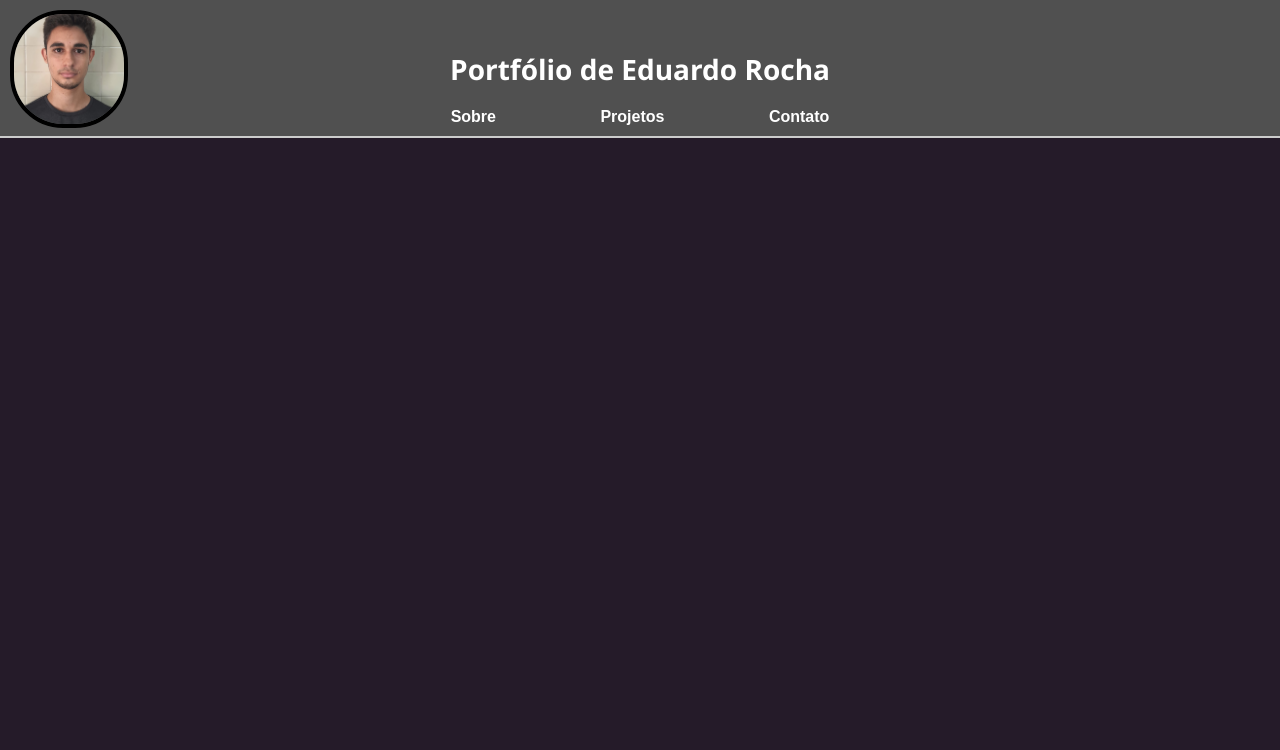
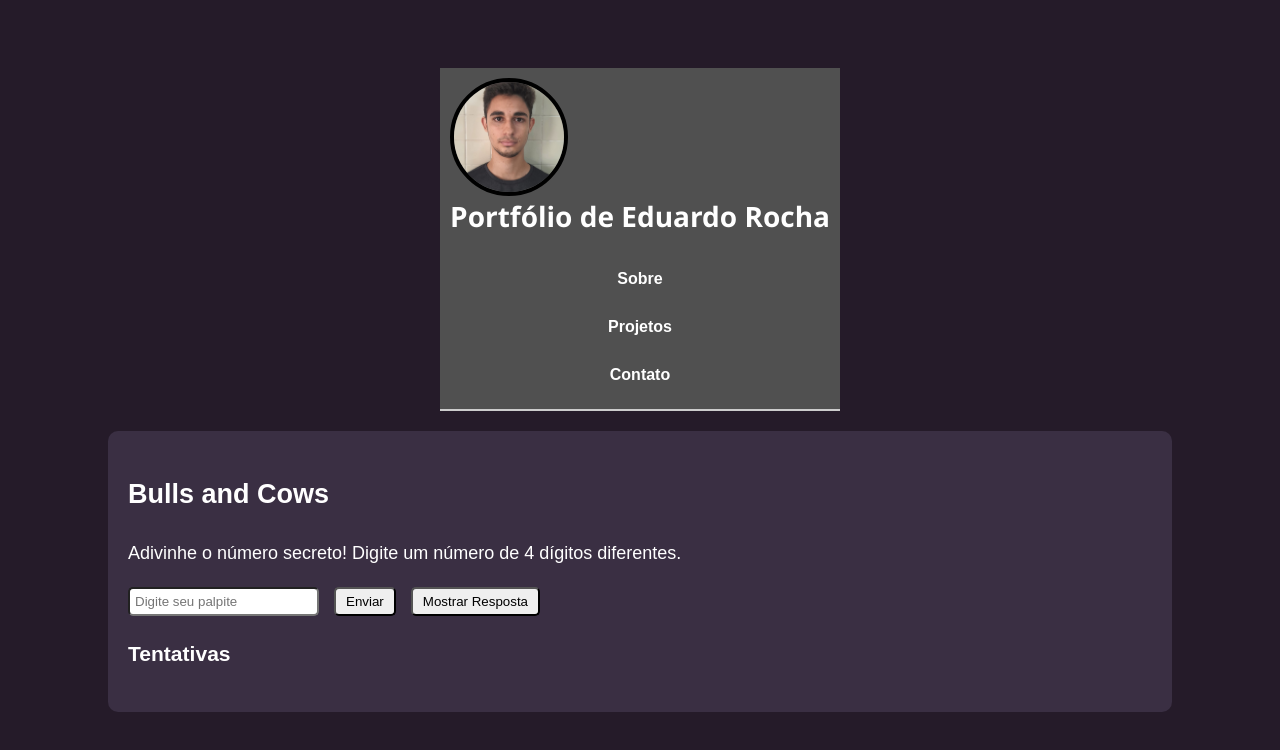
Before and after one commit to Edualex0/Portifolio, a plain HTML site: page index.html in a window 1280 px wide. Both pictures are taken after a click on the link "Projetos". Drawn offline with Linux system fonts and the light colour scheme.

Commit message:
10 - Implementação do jogo, e reformulação da interface

```diff
--- a/index.html
+++ b/index.html
@@ -12,7 +12,7 @@
         <h1>Portfólio de Eduardo Rocha</h1>
         <nav>
             <a href="#" id="sobre-btn">Sobre</a>
-            <a href="#">Projetos</a>
+            <a href="#" id="projetos-btn">Projetos</a>
             <a href="#"id="contato-btn">Contato</a>
         </nav>
     </header>
--- a/script.js
+++ b/script.js
@@ -1,6 +1,7 @@
 const botaoSobre = document.getElementById('sobre-btn');
+const botaoContato = document.getElementById('contato-btn');
+const botaoProjetos = document.getElementById('projetos-btn');
 const conteudo = document.getElementById('conteudo');
-const botaoContato = document.getElementById('contato-btn');
 
 let textoVisivel = false;
 
@@ -14,6 +15,7 @@ botaoSobre.addEventListener('click', () => {
             </ul>
         `;
         conteudo.classList.remove('conteudo-escondido');
+        conteudo.classList.add('animar-fade');
         textoVisivel = true;
     } else {
         conteudo.innerHTML = '';
@@ -25,3 +27,107 @@ botaoSobre.addEventListener('click', () => {
 botaoContato.addEventListener('click', () => {
     window.open('https://github.com/Edualex0', '_blank');
 });
+
+botaoProjetos.addEventListener('click', () => {
+    if (conteudo.classList.contains('conteudo-escondido')) {
+        conteudo.innerHTML = `
+            <h2>Bulls and Cows</h2>
+            <p>Adivinhe o número secreto! Digite um número de 4 dígitos diferentes.</p>
+            <input type="text" id="palpite" maxlength="4" placeholder="Digite seu palpite" style="padding: 5px; border-radius: 5px;">
+            <button id="enviar-palpite" style="padding: 5px 10px; margin-left: 10px; border-radius: 5px;">Enviar</button>
+            <button id="mostrar-resposta" style="padding: 5px 10px; margin-left: 10px; border-radius: 5px;">Mostrar Resposta</button>
+            <div id="resultado" style="margin-top: 20px;"></div>
+            <h3>Tentativas</h3>
+            <ul id="tentativas-lista" style="text-align: left;"></ul>
+        `;
+        conteudo.classList.remove('conteudo-escondido');
+        conteudo.classList.add('animar-fade');
+        iniciarJogo();
+    } else {
+        conteudo.innerHTML = '';
+        conteudo.classList.add('conteudo-escondido');
+    }
+});
+
+function iniciarJogo() {
+    const numeroSecreto = gerarNumeroSecreto();
+    let tentativas = [];
+
+    const botaoEnviar = document.getElementById('enviar-palpite');
+    const botaoMostrarResposta = document.getElementById('mostrar-resposta');
+    const resultado = document.getElementById('resultado');
+    const listaTentativas = document.getElementById('tentativas-lista');
+    const botaoTentarNovamente = document.createElement('button');
+
+    botaoTentarNovamente.style.padding = "5px 10px";
+    botaoTentarNovamente.style.marginTop = "20px";
+    botaoTentarNovamente.style.borderRadius = "5px";
+    botaoTentarNovamente.textContent = "Tentar Novamente";
+    botaoTentarNovamente.style.display = "none";
+
+    conteudo.appendChild(botaoTentarNovamente);
+
+    botaoEnviar.addEventListener('click', () => {
+        const palpite = document.getElementById('palpite').value;
+        if (palpite.length !== 4 || new Set(palpite).size !== 4 || isNaN(palpite)) {
+            resultado.innerHTML = "<p>Digite um número válido de 4 dígitos diferentes!</p>";
+            return;
+        }
+
+        let bulls = 0;
+        let cows = 0;
+
+        for (let i = 0; i < 4; i++) {
+            if (palpite[i] === numeroSecreto[i]) {
+                bulls++;
+            } else if (numeroSecreto.includes(palpite[i])) {
+                cows++;
+            }
+        }
+
+        if (bulls === 4) {
+            resultado.innerHTML = "<h3>Parabéns! Você acertou o número secreto: " + numeroSecreto + "</h3>";
+            botaoTentarNovamente.style.display = "inline-block";
+        } else {
+            resultado.innerHTML = `<p>${bulls} Bulls, ${cows} Cows</p>`;
+        }
+
+        const tentativa = document.createElement('li');
+        tentativa.textContent = `Palpite: ${palpite} → 🐂 Bulls: ${bulls} | 🐄 Cows: ${cows}`;
+        tentativas.unshift(tentativa);
+
+        if (tentativas.length > 10) {
+            tentativas.pop();
+        }
+
+        listaTentativas.innerHTML = '';
+        tentativas.forEach(tentativa => {
+            listaTentativas.appendChild(tentativa);
+        });
+
+        document.getElementById('palpite').value = '';
+    });
+
+    botaoMostrarResposta.addEventListener('click', () => {
+        resultado.innerHTML = `<h3>Resposta: ${numeroSecreto}</h3>`;
+    });
+
+    botaoTentarNovamente.addEventListener('click', () => {
+        resultado.innerHTML = "";
+        listaTentativas.innerHTML = "";
+        document.getElementById('palpite').value = "";
+        botaoTentarNovamente.style.display = "none";
+        iniciarJogo();
+    });
+}
+
+function gerarNumeroSecreto() {
+    let numeros = [];
+    while (numeros.length < 4) {
+        let digito = Math.floor(Math.random() * 10).toString();
+        if (!numeros.includes(digito)) {
+            numeros.push(digito);
+        }
+    }
+    return numeros.join('');
+}
--- a/style.css
+++ b/style.css
@@ -1,8 +1,21 @@
+body {
+    margin: 0;
+    font-family: Arial, sans-serif;
+    background-color: #251b29;
+    color: #ffffff;
+    display: flex;
+    justify-content: center;
+    align-items: center;
+    height: 100vh;
+    flex-direction: column;
+}
+
 header {
     position: relative;
     padding: 10px;
     background-color: #505050;
     border-bottom: 2px solid #ccc;
+    text-align: center;
 }
 
 header img {
@@ -12,32 +25,28 @@ header img {
     width: 110px;
     height: 110px;
     object-fit: cover;
-    border-radius: 45%;
+    border-radius: 50%;
     border: 4px solid #000000;
 }
 
 h1 {
     font-size: 28px;
     text-align: center;
-    margin: 0;
-    padding-top: 40px;
+    margin:110;
+    padding-top: 100px;
     font-family: 'Segoe UI', Tahoma, Geneva, Verdana, sans-serif;
-}
-
-body {
-    margin: 0;
-    font-family: Arial, sans-serif;
-    background-color: #251b29;
-    color: #ffffff;
 }
 
 nav {
     margin-top: 20px;
-    text-align: center;
+    display: flex;
+    flex-direction: column;
+    justify-content: center;
+    align-items: center;
 }
 
 nav a {
-    margin: 0 40px;
+    margin: 10px 0;
     text-decoration: none;
     color: #ffffff;
     font-weight: bold;
```
Also changed, not shown: jogo.js (deleted).
